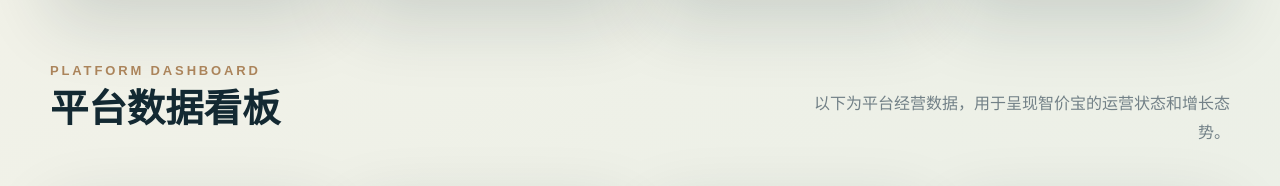
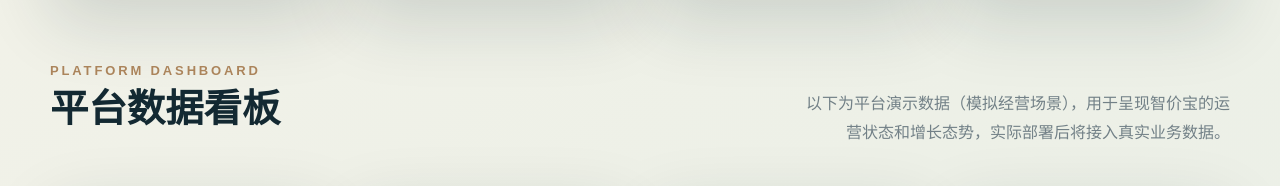
Before and after one commit to chenhailin518518/zhijiabao-demo, a plain HTML site: page index.html in a window 1280 px wide. Shown: the part 1197-1383 px from the top of the page. Drawn offline with Linux system fonts and the light colour scheme; animation ran at ten frames a second.

Commit message:
Update index.html

```diff
--- a/index.html
+++ b/index.html
@@ -144,7 +144,7 @@
               <p class="section-kicker">Platform Dashboard</p>
             <h2>平台数据看板</h2>
           </div>
-          <p class="muted">以下为平台经营数据，用于呈现智价宝的运营状态和增长态势。</p>
+          <p class="muted">以下为平台演示数据（模拟经营场景），用于呈现智价宝的运营状态和增长态势，实际部署后将接入真实业务数据。</p>
         </div>
         <div class="dashboard-grid reveal">
           <article class="glass-card data-card">
@@ -232,6 +232,7 @@
 
     <footer class="site-footer">
       <p>智价宝——遗景续珍：景区文创闲置资源流转赋能平台</p>
+      <p style="font-size:12px;opacity:0.6;margin-top:8px;">本站为竞赛演示原型，平台数据、商品信息及估价结果均为模拟演示数据，不构成真实交易依据。</p>
     </footer>
   </div>
 
```
